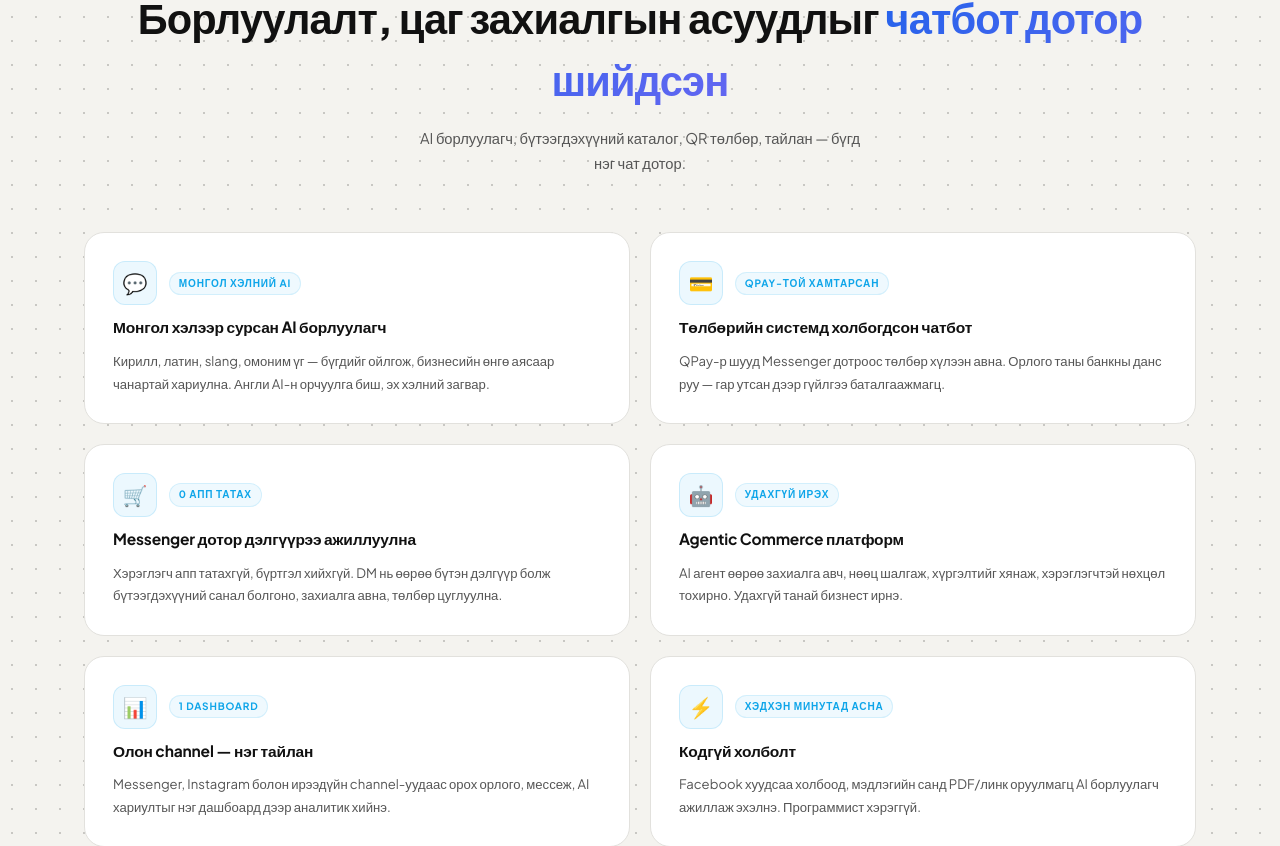
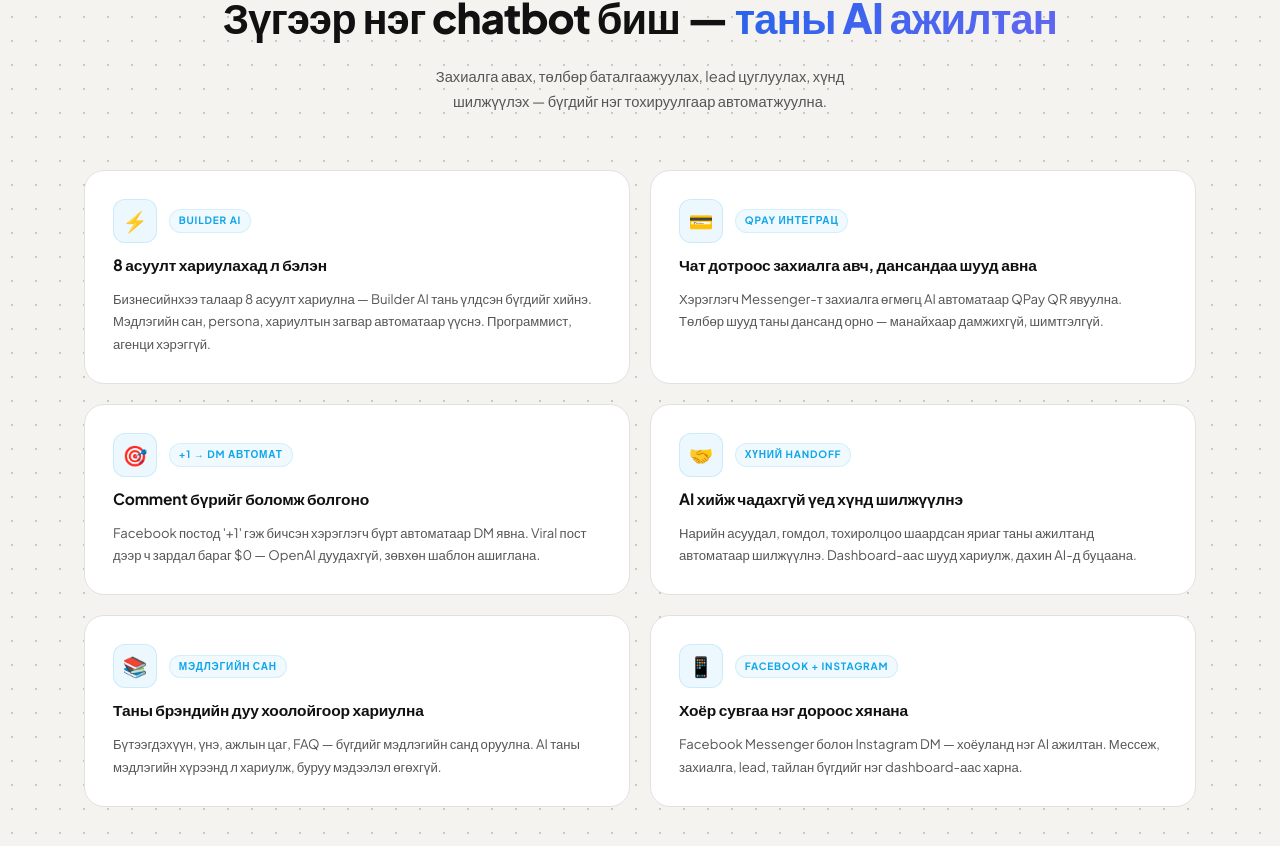
Before and after one commit to ubarino28/mongolagent-web, a Next.js app: page / in a window 1280 px wide. Shown: the part 4459-5305 px from the top of the page. Built offline with nearby package versions, Linux system fonts and the light colour scheme.

Commit message:
feat: rewrite why-us section with Turuu AI specific content

```diff
--- a/app/page.tsx
+++ b/app/page.tsx
@@ -368,51 +368,51 @@ export default function HomePage() {
           <div style={{ textAlign: "center", marginBottom: "3.5rem" }}>
             <div className="section-tag" style={{ display: "inline-flex", marginBottom: "1rem" }}>Яагаад биднийг сонгох вэ?</div>
             <h2 style={{ fontSize: "clamp(1.7rem, 3.5vw, 2.6rem)", fontWeight: 800, letterSpacing: "-0.02em", marginBottom: "1rem" }}>
-              Борлуулалт, цаг захиалгын асуудлыг{" "}
-              <span className="gradient-text">чатбот дотор шийдсэн</span>
+              Зүгээр нэг chatbot биш —{" "}
+              <span className="gradient-text">таны AI ажилтан</span>
             </h2>
-            <p style={{ color: "var(--text-mid)", maxWidth: "440px", margin: "0 auto", fontSize: "0.92rem", lineHeight: 1.7 }}>
-              AI борлуулагч, бүтээгдэхүүний каталог, QR төлбөр, тайлан — бүгд нэг чат дотор.
+            <p style={{ color: "var(--text-mid)", maxWidth: "460px", margin: "0 auto", fontSize: "0.92rem", lineHeight: 1.7 }}>
+              Захиалга авах, төлбөр баталгаажуулах, lead цуглуулах, хүнд шилжүүлэх — бүгдийг нэг тохируулгаар автоматжуулна.
             </p>
           </div>
 
           <div style={{ display: "grid", gridTemplateColumns: "1fr 1fr", gap: "1.25rem" }} className="services-grid">
             {[
               {
-                badge: "Монгол хэлний AI",
-                icon: "💬",
-                title: "Монгол хэлээр сурсан AI борлуулагч",
-                desc: "Кирилл, латин, slang, омоним үг — бүгдийг ойлгож, бизнесийн өнгө аясаар чанартай хариулна. Англи AI-н орчуулга биш, эх хэлний загвар.",
+                badge: "Builder AI",
+                icon: "⚡",
+                title: "8 асуулт хариулахад л бэлэн",
+                desc: "Бизнесийнхээ талаар 8 асуулт хариулна — Builder AI тань үлдсэн бүгдийг хийнэ. Мэдлэгийн сан, persona, хариултын загвар автоматаар үүснэ. Программист, агенци хэрэггүй.",
               },
               {
-                badge: "QPay-той хамтарсан",
+                badge: "QPay интеграц",
                 icon: "💳",
-                title: "Төлбөрийн системд холбогдсон чатбот",
-                desc: "QPay-р шууд Messenger дотроос төлбөр хүлээн авна. Орлого таны банкны данс руу — гар утсан дээр гүйлгээ баталгаажмагц.",
+                title: "Чат дотроос захиалга авч, дансандаа шууд авна",
+                desc: "Хэрэглэгч Messenger-т захиалга өгмөгц AI автоматаар QPay QR явуулна. Төлбөр шууд таны дансанд орно — манайхаар дамжихгүй, шимтгэлгүй.",
               },
               {
-                badge: "0 апп татах",
-                icon: "🛒",
-                title: "Messenger дотор дэлгүүрээ ажиллуулна",
-                desc: "Хэрэглэгч апп татахгүй, бүртгэл хийхгүй. DM нь өөрөө бүтэн дэлгүүр болж бүтээгдэхүүний санал болгоно, захиалга авна, төлбөр цуглуулна.",
+                badge: "+1 → DM автомат",
+                icon: "🎯",
+                title: "Comment бүрийг боломж болгоно",
+                desc: "Facebook постод '+1' гэж бичсэн хэрэглэгч бүрт автоматаар DM явна. Viral пост дээр ч зардал бараг $0 — OpenAI дуудахгүй, зөвхөн шаблон ашиглана.",
               },
               {
-                badge: "Удахгүй ирэх",
-                icon: "🤖",
-                title: "Agentic Commerce платформ",
-                desc: "AI агент өөрөө захиалга авч, нөөц шалгаж, хүргэлтийг хянаж, хэрэглэгчтэй нөхцөл тохирно. Удахгүй танай бизнест ирнэ.",
+                badge: "Хүний handoff",
+                icon: "🤝",
+                title: "AI хийж чадахгүй үед хүнд шилжүүлнэ",
+                desc: "Нарийн асуудал, гомдол, тохиролцоо шаардсан яриаг таны ажилтанд автоматаар шилжүүлнэ. Dashboard-аас шууд хариулж, дахин AI-д буцаана.",
               },
               {
-                badge: "1 Dashboard",
-                icon: "📊",
-                title: "Олон channel — нэг тайлан",
-                desc: "Messenger, Instagram болон ирээдүйн channel-уудаас орох орлого, мессеж, AI хариултыг нэг дашбоард дээр аналитик хийнэ.",
+                badge: "Мэдлэгийн сан",
+                icon: "📚",
+                title: "Таны брэндийн дуу хоолойгоор хариулна",
+                desc: "Бүтээгдэхүүн, үнэ, ажлын цаг, FAQ — бүгдийг мэдлэгийн санд оруулна. AI таны мэдлэгийн хүрээнд л хариулж, буруу мэдээлэл өгөхгүй.",
               },
               {
-                badge: "Хэдхэн минутад асна",
-                icon: "⚡",
-                title: "Кодгүй холболт",
-                desc: "Facebook хуудсаа холбоод, мэдлэгийн санд PDF/линк оруулмагц AI борлуулагч ажиллаж эхэлнэ. Программист хэрэггүй.",
+                badge: "Facebook + Instagram",
+                icon: "📱",
+                title: "Хоёр сувгаа нэг дороос хянана",
+                desc: "Facebook Messenger болон Instagram DM — хоёуланд нэг AI ажилтан. Мессеж, захиалга, lead, тайлан бүгдийг нэг dashboard-аас харна.",
               },
             ].map(f => (
               <div key={f.title} style={{
```
